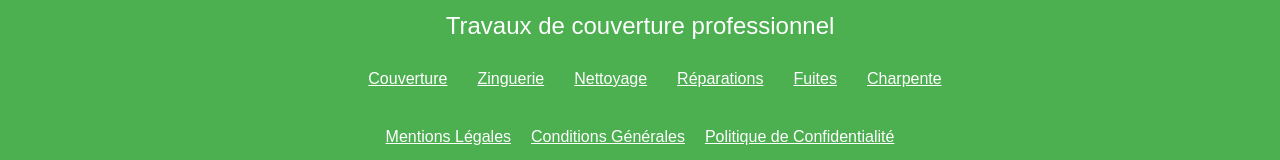
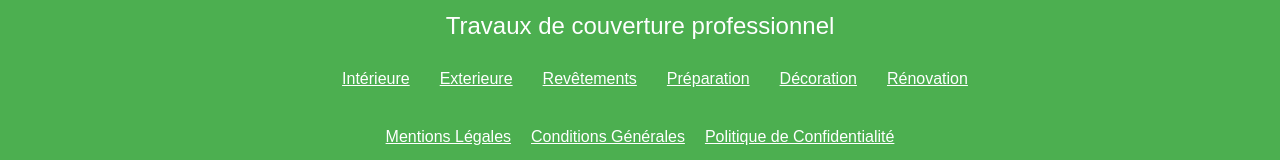
Before and after one commit to AdrienW86/Peinture-Catalane, a Next.js app: page /entretien in a window 1280 px wide. Shown: the part 1997-2157 px from the top of the page. Built offline with nearby package versions, Linux system fonts and the light colour scheme.

Commit message:
mise en ligne

```diff
--- a/app/entretien/page.js
+++ b/app/entretien/page.js
@@ -3,7 +3,7 @@ import SectionBanner from '@/components/SectionBanner/SectionBanner'
 import Menu from '@/components/Menu/Menu'
 
 export const metadata = {
-  title: "Rénovation et entretien à Perpignan | Rafraîchissement & remise en état",
+  title: "Rénovation et entretien à Perpignan | Rafraîchissement et remise en état",
   description:
     "Rénovation complète, entretien des surfaces, reprise de peintures, traitement des matériaux et remise à neuf. Interventions soignées et durables dans tout le 66.",
 };
--- a/components/Footer/Footer.jsx
+++ b/components/Footer/Footer.jsx
@@ -19,12 +19,12 @@ export default function Footer() {
           <p className={styles.p}> Travaux de couverture professionnel</p>
         </div>
         <ul className={styles.ul}>
-          <Link href="/couverture" className={styles.li}>Couverture</Link>
-          <Link href="/zinguerie" className={styles.li}>Zinguerie</Link>
-          <Link href="/nettoyage" className={styles.li}>Nettoyage</Link>
-          <Link href="/reparations" className={styles.li}>Réparations</Link>
-          <Link href="/fuites" className={styles.li}>Fuites</Link>
-          <Link href="/charpente" className={styles.li}>Charpente</Link>
+          <Link href="/peinture-interieure" className={styles.li}>Intérieure</Link>
+          <Link href="/peinture-exterieure" className={styles.li}>Exterieure</Link>
+          <Link href="/revetement" className={styles.li}>Revêtements</Link>
+          <Link href="/finitions" className={styles.li}>Préparation</Link>
+          <Link href="/decoration" className={styles.li}>Décoration</Link>
+          <Link href="/entretien" className={styles.li}>Rénovation</Link>
         </ul>
       </section>
       <section className={styles.mentions}>
```
